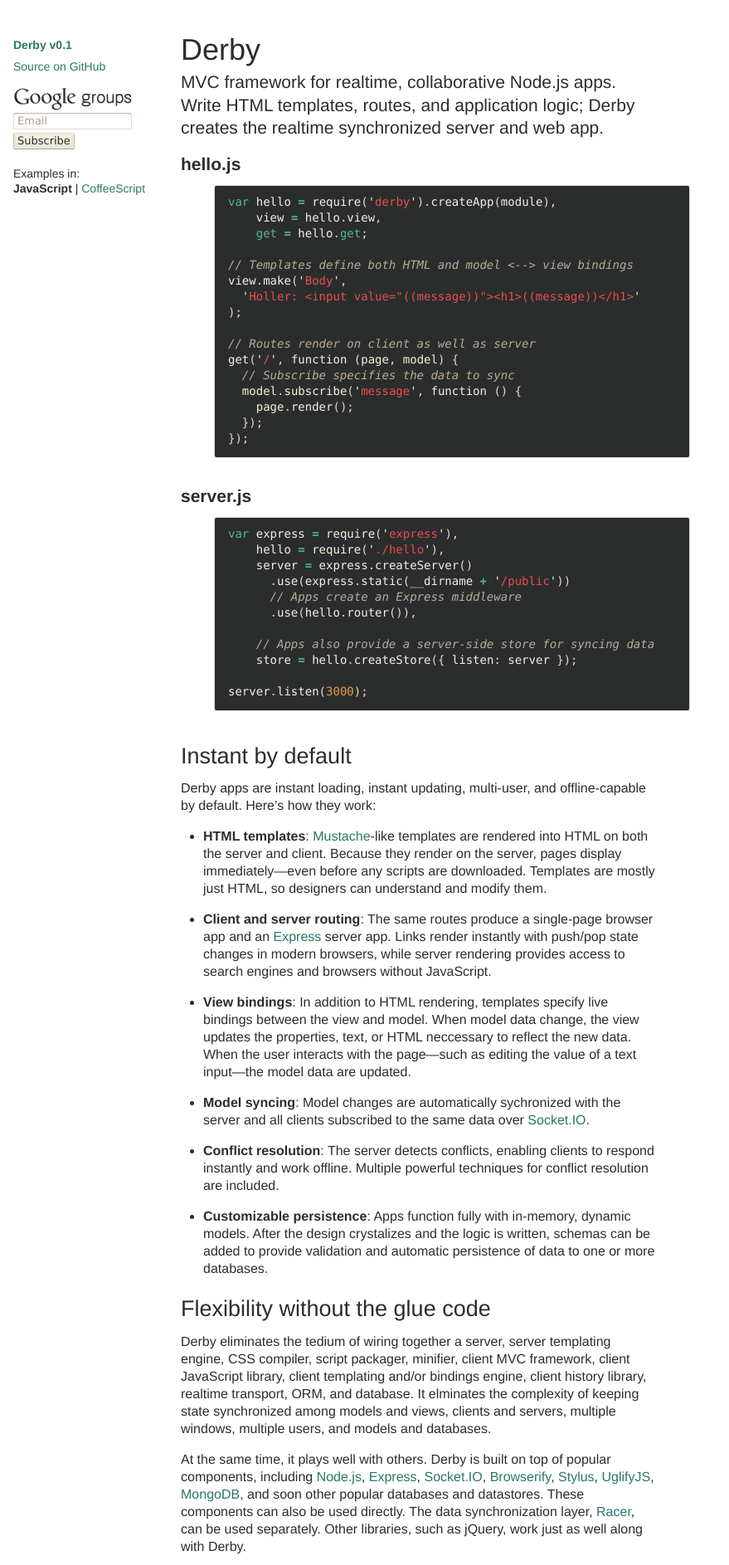
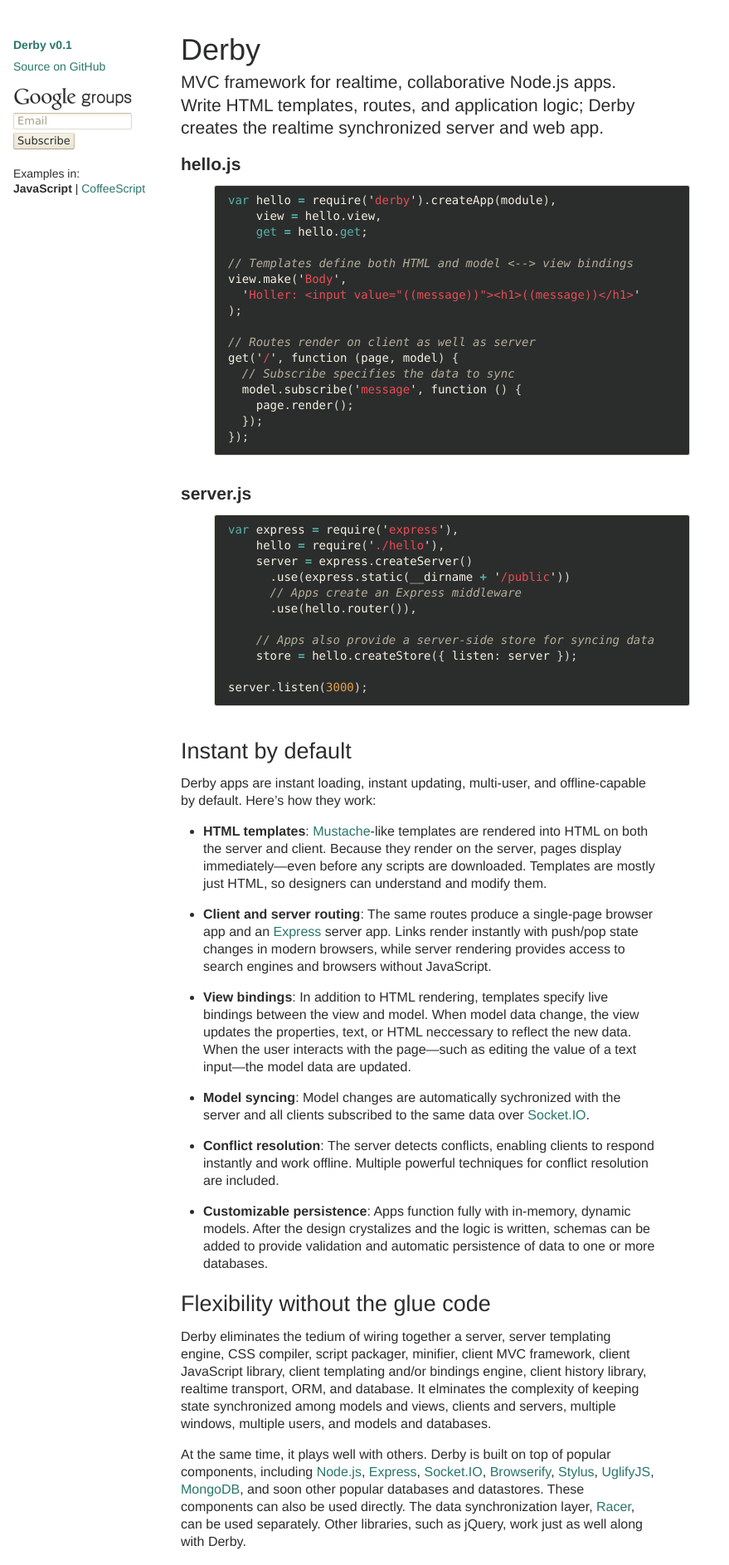
Before and after one commit to derbyjs/derby, a Jekyll site: the page built from index.md, in a window 1280 px wide. Shown: the top 1886 px of the page at 83% size, without its empty margins (0-879 px from the left). Built offline with Jekyll 4.4.1, drawn with Linux system fonts in a browser that asks for light colours.

Commit message:
styling, styling

```diff
--- a/_layouts/default.html
+++ b/_layouts/default.html
@@ -61,12 +61,12 @@ code,pre{
 pre{
   background: #f6f0e1;
   margin: -4px 0 16px;
-  padding: 9px 15px 12px;
+  padding: 7px 15px 11px;
   min-width: 540px;
   display: inline-block;
 }
 .highlight>pre{
-  padding: 10px 16px 13px;
+  padding: 8px 16px 12px;
   border-radius: 3px;
   background: #2b2d2d;
   color: #f6f0e1;
```
